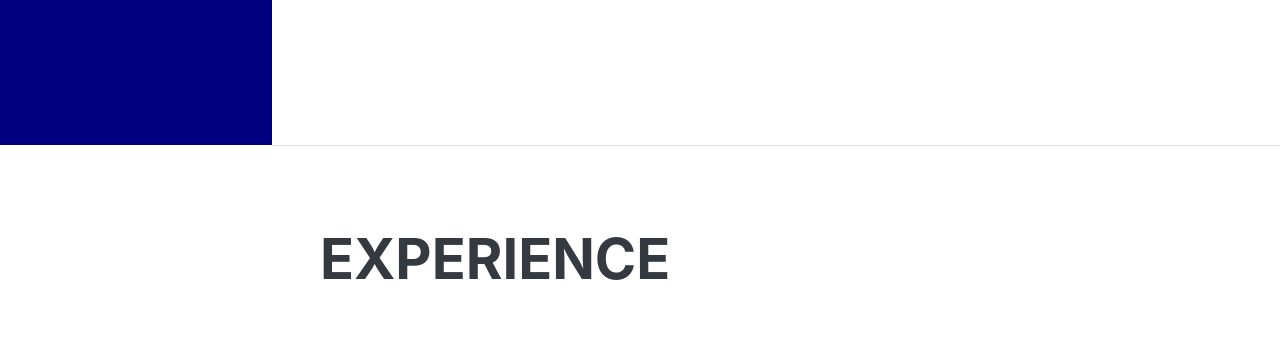
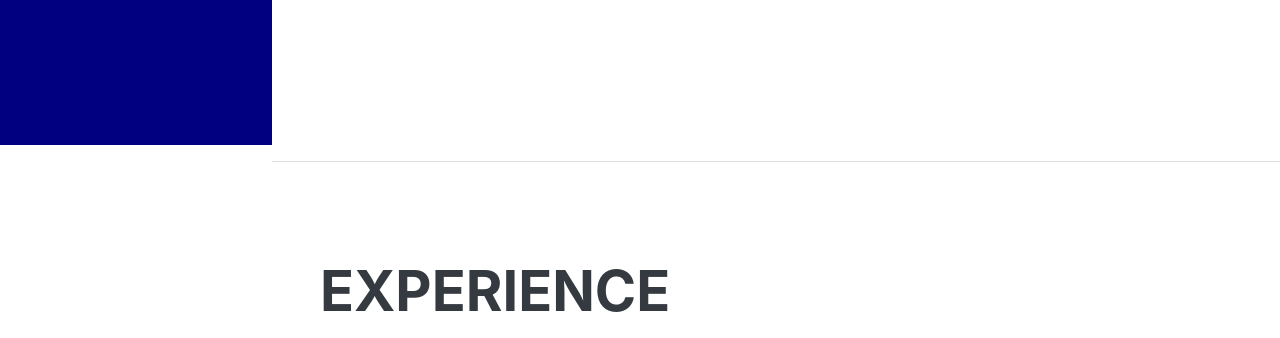
Before and after one commit to koloodziej/gitwgodzine, a plain HTML site: page index.html in a window 1280 px wide. Shown: the part 655-993 px from the top of the page. Drawn offline with nearby package versions, Linux system fonts and the light colour scheme; a web font is replaced by a local one.

Commit message:
Zmiana marginesu nagłówka

```diff
--- a/index.html
+++ b/index.html
@@ -56,7 +56,7 @@
                     </div>
                 </div>
             </section>
-            <hr class="m-0" />
+            <hr class="m-10" />
             <!-- Experience-->
             <section class="resume-section" id="experience">
                 <div class="resume-section-content">
```
